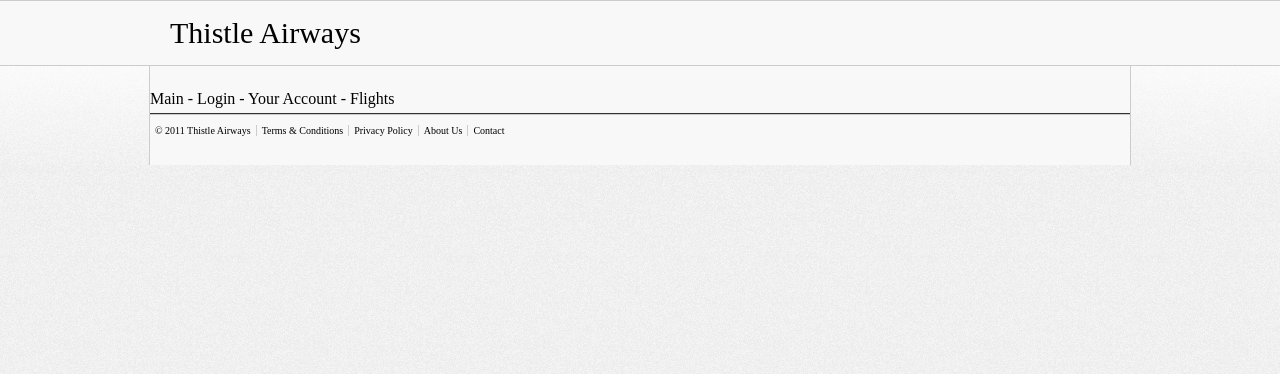
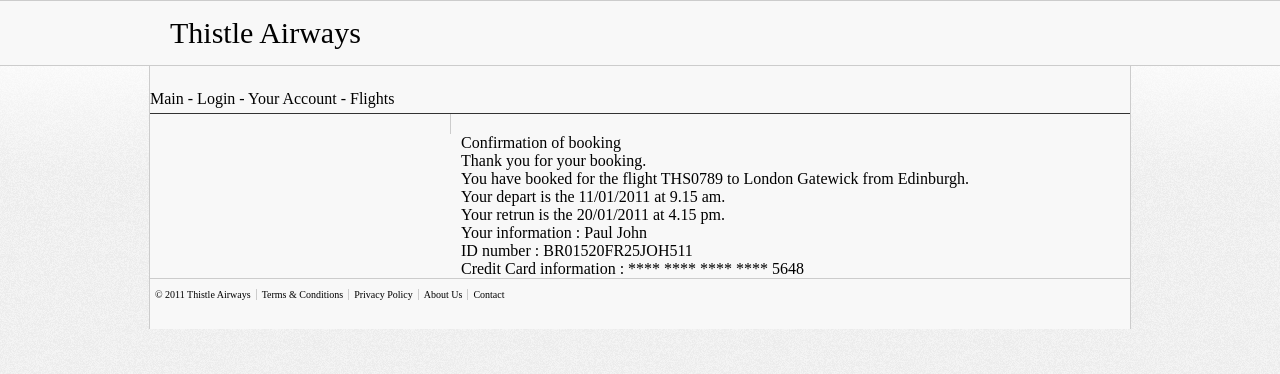
Before and after one commit to thistle-airways/prototype, a PHP site: page /index.php?page=confirmation in a window 1280 px wide. Shown: the top 374 px of the page. Run offline with PHP 8.4, Linux system fonts and the light colour scheme.

Commit message:
work on confirmation  page

```diff
--- a/front_end/config/layout.inc.php
+++ b/front_end/config/layout.inc.php
@@ -16,6 +16,7 @@
             if ($page == 'index') {?><div id="<?php echo $page; ?>"><?php include 'pages/home.php'; ?></div><?php }
 
             elseif ($page == 'details') {?><div id="<?php echo $page; ?>"><?php include 'pages/details.php'; ?></div><?php }
+            elseif ($page == 'confirmation') {?><div id="<?php echo $page; ?>"><?php include 'pages/confirmation.php'; ?></div><?php }
             //Else show page not found error
             else {?>
                 <div class="error">
--- /dev/null
+++ b/front_end/pages/confirmation.php
@@ -0,0 +1,19 @@
+<div class="left-column">
+	<div id="flight-search">
+		<p class="search-heading"></p>
+		<table id="search-table">
+		</table>
+	</div>
+</div>
+<div class="content-body">
+<p class="search-heading">Confirmation of booking</p>
+<p></p>
+		Thank you for your booking.<br/>
+		You have booked for the flight THS0789 to London Gatewick from Edinburgh.<br/>
+		Your depart is the 11/01/2011 at 9.15 am.<br/>
+		Your retrun is the 20/01/2011 at 4.15 pm.<br/>
+		Your information : Paul John <br/>
+		ID number : BR01520FR25JOH511<br/>
+		Credit Card information : **** **** **** **** 5648
+</p>
+</div>
```
Also changed, not shown: front_end/pages/details.php (line endings or trailing spaces).
